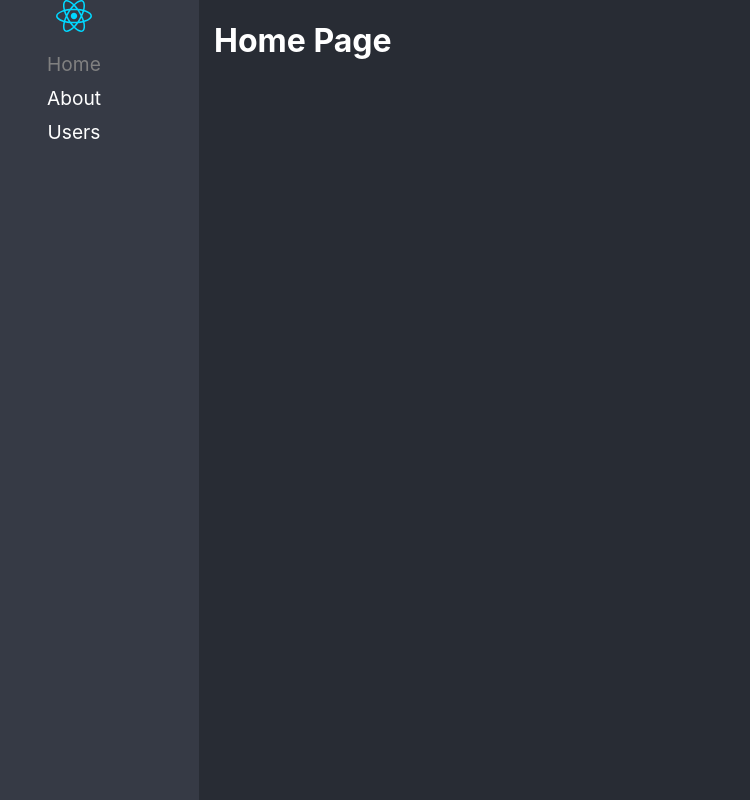
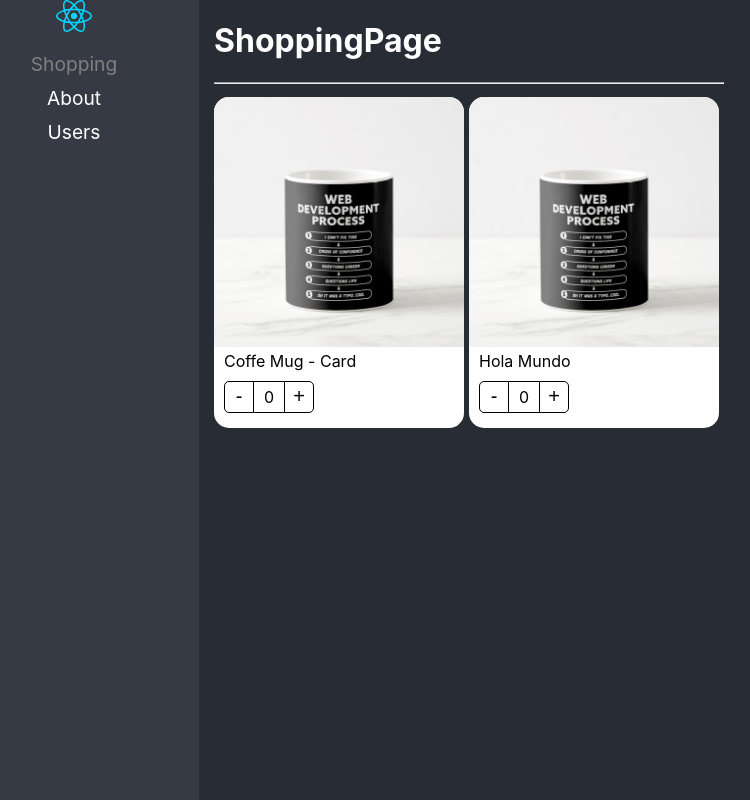
Before and after one commit to TrejoDev/react-adv, a React (Vite) app: page / in a window 1280 px wide. Before the commit this address led to /home. Shown: the whole page, without its empty margins (51-801 px from the left). Built offline with nearby package versions, Linux system fonts and the light colour scheme.

Commit message:
Component Compound ready

```diff
--- /dev/null
+++ b/src/02-component-patterns/components/ProductButtons.tsx
@@ -0,0 +1,23 @@
+import { useContext } from "react"
+import { ProductContext } from "./ProductCard"
+
+import styles from '../styles/styles.module.css';
+
+export const ProductButtons = () => {
+
+    const { counter, increaseBy } = useContext( ProductContext )
+
+    return (
+        <div className={ styles.buttonsContainer }>
+            <button
+                onClick={ () => increaseBy( -1 ) }
+                className={ styles.buttonMinus }> - </button>
+
+            <div className={ styles.countLabel }>{ counter }</div>
+
+            <button
+                onClick={ () => increaseBy( 1 ) }
+                className={ styles.buttonAdd }> + </button>
+        </div>
+    )
+}
--- /dev/null
+++ b/src/02-component-patterns/components/ProductCard.tsx
@@ -0,0 +1,25 @@
+import { createContext } from 'react';
+
+import { useProduct } from '../hooks/useProduct';
+import { ProductContextProps, ProductCardsProps } from '../interfaces/interfaces';
+import styles from '../styles/styles.module.css';
+
+export const ProductContext = createContext({} as ProductContextProps);
+const { Provider } = ProductContext;
+
+export const ProductCard = ({ product, children }: ProductCardsProps ) => {
+
+    const { counter, increaseBy } = useProduct();
+
+  return (
+    <Provider value={{
+        counter,
+        increaseBy,
+        product
+      }}>
+        <div className={ styles.productCard }>
+            { children }
+        </div>
+    </Provider>
+  )
+}
--- /dev/null
+++ b/src/02-component-patterns/components/ProductImage.tsx
@@ -0,0 +1,24 @@
+import { useContext } from "react";
+import { ProductContext } from "./ProductCard";
+
+import noImage from '../assets/no-image.jpg';
+import styles from '../styles/styles.module.css';
+
+export const ProductImage = ({ img = '' } ) => {
+
+    const { product } = useContext( ProductContext );
+
+    let imgToShow: string;
+
+    if ( img ){
+        imgToShow = img;
+    } else if ( product.img  ){
+        imgToShow = product.img;
+    } else {
+        imgToShow = noImage
+    }
+
+    return (
+        <img className={ styles.productImg } src={ imgToShow } alt="Product image" />  //* Un '' para un ternario considera q no tiene valor, => noImage.
+    )
+}
--- /dev/null
+++ b/src/02-component-patterns/components/ProductTitle.tsx
@@ -0,0 +1,14 @@
+import { useContext } from "react";
+import { ProductContext } from "./ProductCard";
+
+import styles from '../styles/styles.module.css';
+
+
+export const ProductTitle = ({ title }: { title?: string }  ) => {
+
+    const { product } = useContext( ProductContext )
+
+    return (
+        <span className={ styles.productDescription }>{ title ? title : product.title }</span>
+    )
+}
--- /dev/null
+++ b/src/02-component-patterns/components/index.ts
@@ -0,0 +1,19 @@
+import { ProductCard as ProductCardHOC } from './ProductCard';
+import { ProductCardHOCProps } from '../interfaces/interfaces';
+
+import { ProductButtons } from './ProductButtons';
+import { ProductImage } from './ProductImage';
+import { ProductTitle } from './ProductTitle';
+
+export * from './ProductButtons';
+export * from './ProductImage';
+export * from './ProductTitle';
+
+
+export const ProductCard: ProductCardHOCProps = Object.assign( ProductCardHOC, {  //*Asignando un objeto y expandiendo sus propiedades.
+    Title: ProductTitle,
+    Image: ProductImage,
+    Buttons: ProductButtons,
+} )
+
+export default ProductCard;
--- /dev/null
+++ b/src/02-component-patterns/hooks/useProduct.ts
@@ -0,0 +1,16 @@
+import { useState } from "react";
+
+
+export const useProduct = () => {
+
+    const [counter, setCounter] = useState<number>( 0 );
+
+    const increaseBy = ( value: number ): void => {
+        setCounter( (prev) => Math.max( prev + value, 0 ))
+    }
+
+  return {
+        counter,
+        increaseBy
+  }
+}
--- /dev/null
+++ b/src/02-component-patterns/interfaces/interfaces.ts
@@ -0,0 +1,26 @@
+import { ReactElement } from "react";
+
+
+export interface ProductCardsProps {
+    product: Product;
+    children?: ReactElement | ReactElement[] ;
+}
+
+export interface Product {
+    id: string;
+    title: string;
+    img?: string;
+}
+
+export interface ProductContextProps {
+    counter: number;
+    increaseBy: (value: number) => void;
+    product: Product;
+}
+
+export interface ProductCardHOCProps {
+    ({ product, children }: ProductCardsProps) : JSX.Element;
+    Title: ({ title }: {title?: string }) => JSX.Element;
+    Image: ({ img }: { img?: string }) => JSX.Element;
+    Buttons: () => JSX.Element;
+}
--- /dev/null
+++ b/src/02-component-patterns/pages/ShoppingPage.tsx
@@ -0,0 +1,34 @@
+import { ProductButtons, ProductImage, ProductTitle } from '../components';
+import {  ProductCard  } from '../components';
+
+const product = {
+    id: '1',
+    title: 'Coffe Mug - Card',
+    img: './coffee-mug.png',
+}
+
+export const ShoppingPage = () => {
+  return (
+    <div>
+        <h1>ShoppingPage</h1>
+        <hr />
+        <div
+            style={{
+                display: 'flex',
+                flexDirection: 'row',
+                flexWrap: 'wrap'
+            }}>
+            <ProductCard product={ product } >
+                <ProductImage />
+                <ProductTitle />
+                <ProductButtons />
+            </ProductCard>
+            <ProductCard product={ product } >
+                <ProductCard.Image />
+                <ProductCard.Title title='Hola Mundo'/>
+                <ProductCard.Buttons />
+            </ProductCard>
+        </div>
+    </div>
+  )
+}
--- /dev/null
+++ b/src/02-component-patterns/styles/styles.module.css
@@ -0,0 +1,62 @@
+
+
+.productCard {
+    background-color: white;
+    border-radius: 15px;
+    color: black;
+    padding-bottom: 5px;
+    width: 250px;
+    margin-right: 5px;
+    margin-top: 5px;
+}
+
+.productImg {
+    border-radius: 15px 15px 0px 0px;
+    width: 100%;
+}
+
+.productDescription {
+    margin: 10px;
+}
+
+.buttonsContainer {
+    margin: 10px;
+    display: flex;
+    flex-direction: row;
+}
+
+.buttonMinus {
+    cursor: pointer;
+    background-color: transparent;
+    border: 1px solid black;
+    border-radius: 5px 0px 0px 5px;
+    font-size: 20px;
+    width: 30px;
+}
+
+.buttonMinus:hover {
+    background-color: rgba(0, 0, 0, 0.1);
+}
+
+.countLabel {
+    border-bottom: 1px solid black;
+    border-top: 1px solid black;
+    font-size: 16px;
+    height: 25px;
+    padding-top: 5px;
+    text-align: center;
+    width: 30px;
+}
+
+.buttonAdd {
+    cursor: pointer;
+    background-color: transparent;
+    border: 1px solid black;
+    border-radius: 0px 5px 5px 0px;
+    font-size: 20px;
+    width: 30px;
+}
+
+.buttonAdd:hover {
+    background-color: rgba(0, 0, 0, 0.1);
+}
--- a/src/routes/Navigation.tsx
+++ b/src/routes/Navigation.tsx
@@ -1,6 +1,7 @@
 import { BrowserRouter, NavLink, Navigate, Route, Routes } from "react-router-dom";
 
 import logo from '../react.svg';
+import { ShoppingPage } from "../02-component-patterns/pages/ShoppingPage";
 
 export const Navigation = () => {
 
@@ -11,7 +12,7 @@
                 <img src={ logo } alt="React Logo"  />
                 <ul>
                     <li>
-                        <NavLink to='/home' className={ ({ isActive }) => isActive ? 'nav-active' : '' } >Home</NavLink>
+                        <NavLink to='/' className={ ({ isActive }) => isActive ? 'nav-active' : '' } >Shopping</NavLink>
                     </li>
                     <li>
                         <NavLink to='/about' className={ ({ isActive }) => isActive ? 'nav-active' : '' } >About</NavLink>
@@ -24,7 +25,7 @@
             <Routes>
                 <Route path='about' element={ <h1>About Page</h1> } />
                 <Route path='users' element={ <h1>Users Page</h1> } />
-                <Route path='home' element={ <h1>Home Page</h1> } />
+                <Route path='/' element={ <ShoppingPage /> } />
 
                 <Route path='/*' element={ <Navigate to="/home" replace />} />
             </Routes>
```
Also changed, not shown: public/coffee-mug.png (added), src/02-component-patterns/assets/no-image.jpg (added).
